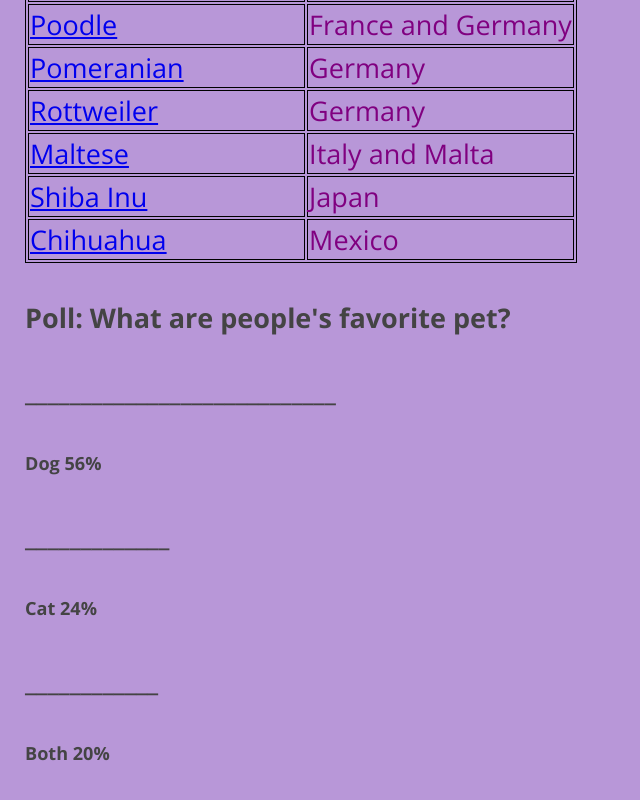
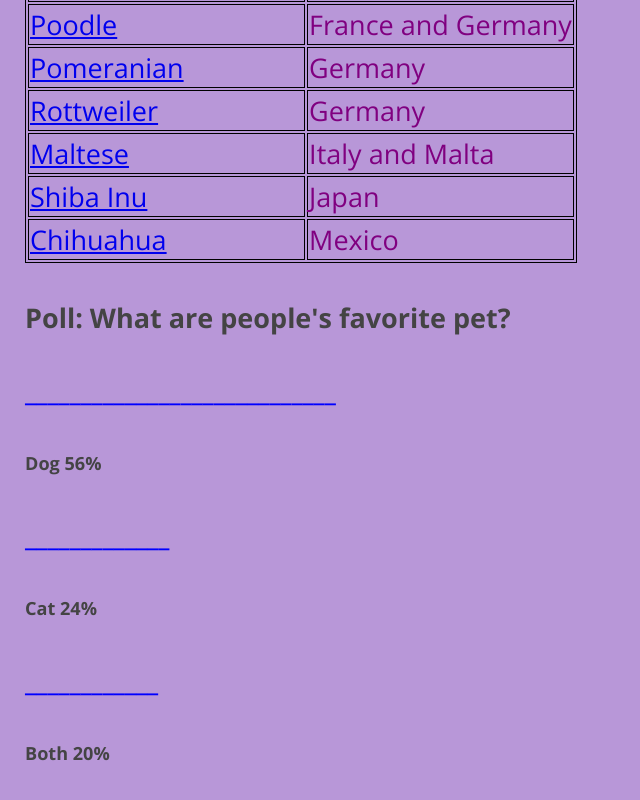
Before and after one commit to mahati215/Hello, a plain HTML site: page index.html in a window 1280 px wide. Shown: the part 3505-4305 px from the top of the page, without its empty margins (0-640 px from the left). Drawn offline with nearby package versions, Linux system fonts and the light colour scheme.

Commit message:
Update style.css

```diff
--- a/style.css
+++ b/style.css
@@ -8,7 +8,7 @@ body {
   font-family: "Open Sans", sans-serif;
   padding: 5px 25px;
   font-size: 27px;
-  margin: 0;
+  margin:0;
   color: #444;
 
 }
@@ -21,6 +21,12 @@ h1 {
   border-style: solid;
   border-width: 5px;
   border-color: darkseagreen;
+
+}
+
+b {
+  color:blue
+
 }
 
 table {
```
